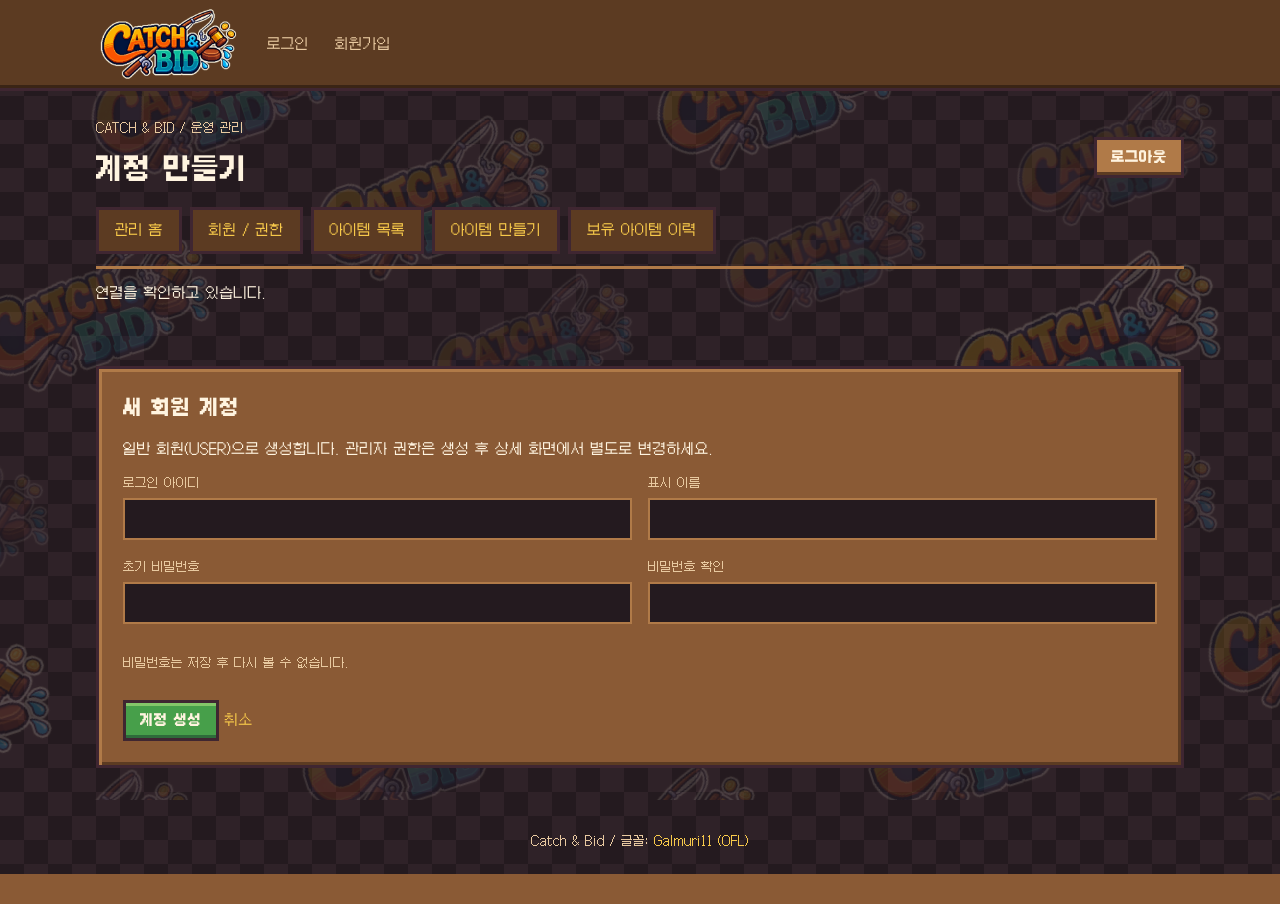
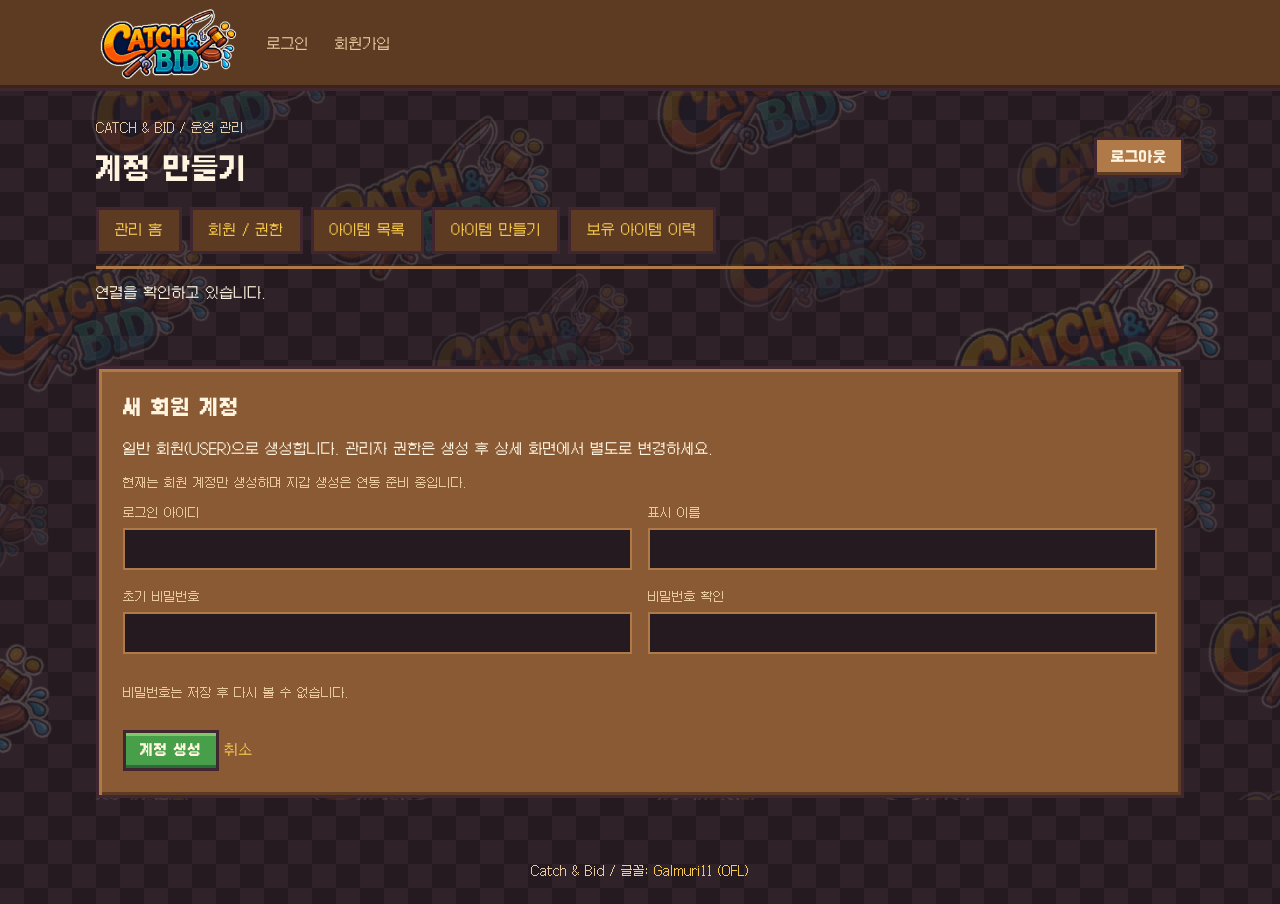
Before and after one commit to bsis09872-ux/AX_game_BE_api, a FastAPI app: template src/templates/auth/admin/member_create.html in a window 1280 px wide. Before the commit the page ends 874 px from the top, so only its background shows below. Run offline with FastAPI, Linux system fonts and the light colour scheme; the template is opened without the code that fills it, so the values that code supplies are empty; parts of the project's set-up code (start-up, migrations or seed data) failed here and were passed over.

Commit message:
chore: 회원 생성의 지갑 연동 계약과 TODO 명시
없는 지갑 기능을 대신 구현하지 않고 같은 세션에서 생성 및 rollback할 계약을 남긴다. 현재 계정 생성 범위를 화면에도 표시한다.

Declare the shared-session wallet creation and rollback contract without implementing the missing wallet domain. Show the current account-creation scope in the UI.

```diff
--- a/src/auth/wiring.py
+++ b/src/auth/wiring.py
@@ -17,6 +17,10 @@ from users.application.admin_service import MemberAdminService
 
 
 def build_member_admin_service(session: AsyncSession) -> MemberAdminService:
+    # TODO(지갑 연동): users.application.contracts.MemberWalletProvisioner 구현이 반영되면
+    # 같은 session으로 주입한다. 회원 flush -> create_wallet -> 마지막 한 번 commit,
+    # 초기 지급 로그 확정은 commit 성공 후 연결한다. 지금은 회원 계정만 생성한다.
+    # 기존 회원의 지갑 누락 보정 정책은 지갑 담당과 별도로 합의해야 한다.
     return MemberAdminService(build_user_service(session), get_password_hasher(), session,
                               SqlAlchemySessionRepository(session))
 
--- a/src/templates/auth/admin/member_create.html
+++ b/src/templates/auth/admin/member_create.html
@@ -2,7 +2,7 @@
 {% block admin_title %}계정 만들기{% endblock %}
 {% block admin_content %}
 <section class="panel admin-section">
-  <h2>새 회원 계정</h2><p>일반 회원(USER)으로 생성합니다. 관리자 권한은 생성 후 상세 화면에서 별도로 변경하세요.</p>
+  <h2>새 회원 계정</h2><p>일반 회원(USER)으로 생성합니다. 관리자 권한은 생성 후 상세 화면에서 별도로 변경하세요.</p><p class="admin-hint">현재는 회원 계정만 생성하며 지갑 생성은 연동 준비 중입니다.</p>
   <form id="member-create" class="admin-fields">
     <label>로그인 아이디<input name="login_id" required minlength="4" maxlength="50" pattern="[a-z0-9_]{4,50}" autocomplete="off"></label>
     <label>표시 이름<input name="display_name" required minlength="2" maxlength="50"></label>
```
Also changed, not shown: src/users/application/contracts.py (+9 -0 lines).
